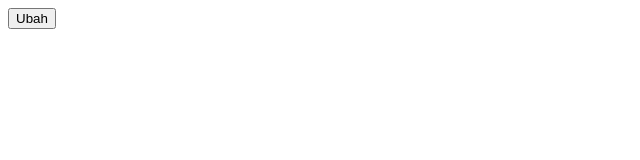
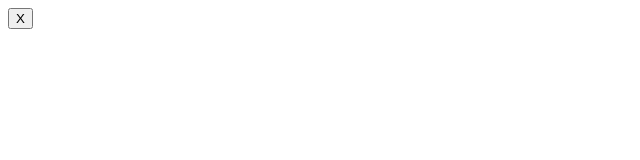
Before and after one commit to rioelbat/my-tictactoe, a React (Vite) app: page / in a window 1280 px wide. Shown: the top 160 px of the page, without its empty margins (0-640 px from the left). Built offline with nearby package versions, Linux system fonts and the light colour scheme.

Commit message:
Revert back text in button

```diff
--- a/src/App.jsx
+++ b/src/App.jsx
@@ -1,5 +1,5 @@
 import './App.css';
 
 export default function App () {
-  return <button type="button" className="square">Ubah</button>
+  return <button type="button" className="square">X</button>
 }
```
